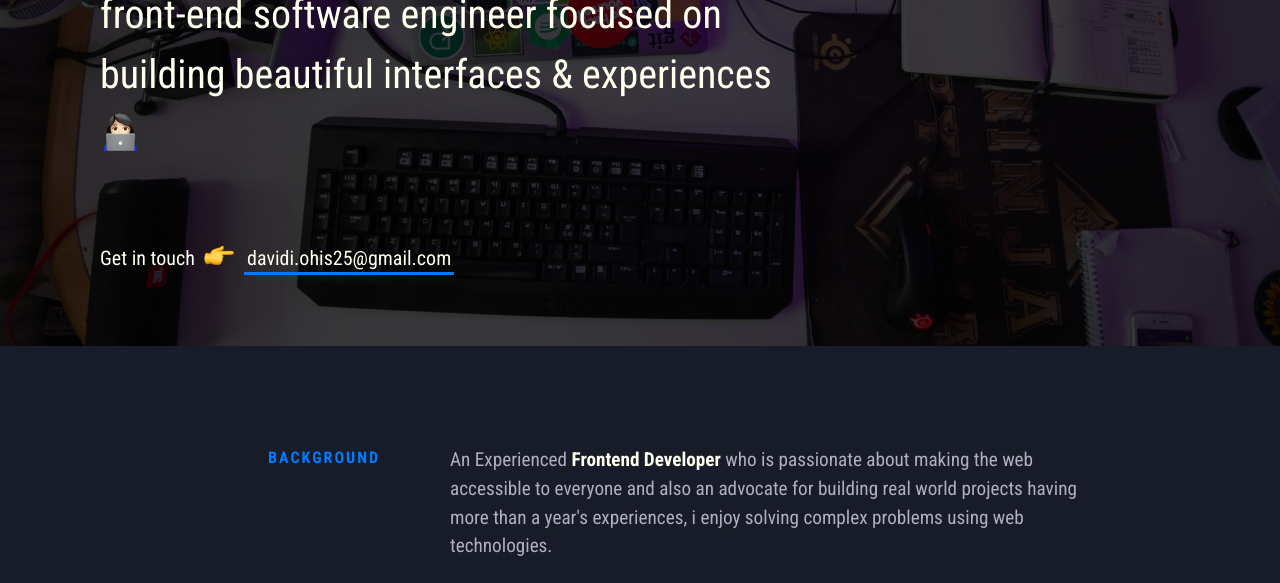
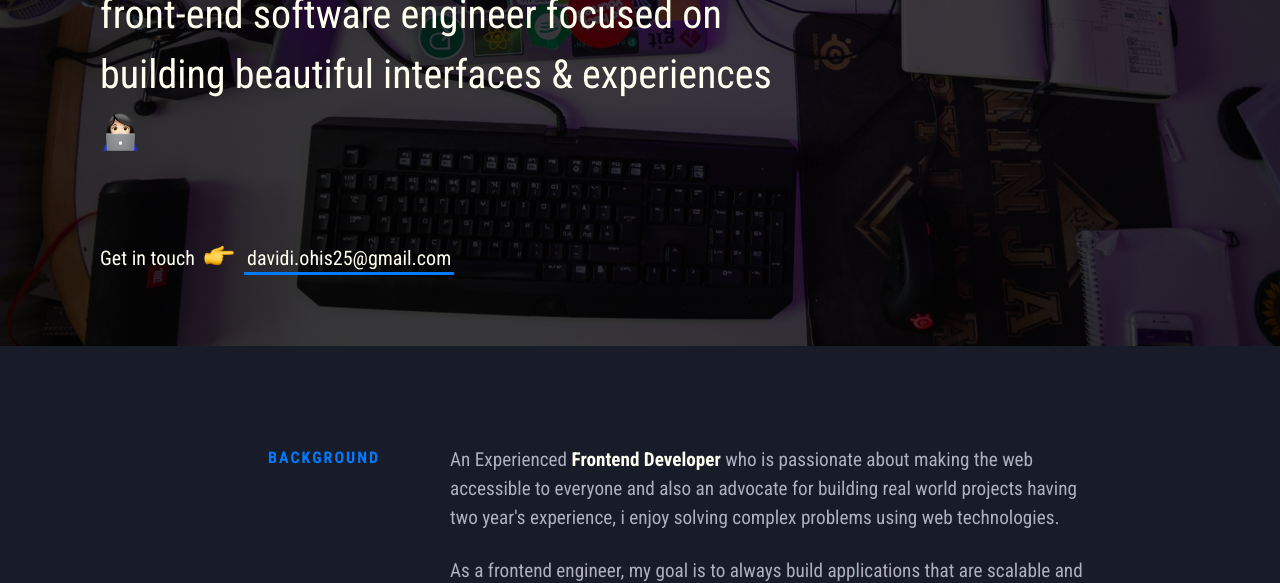
Before and after one commit to Davidohis/Dev-Portfoilo, a website: page index.html in a window 1280 px wide. Shown: the part 374-957 px from the top of the page. Drawn offline with Linux system fonts and the light colour scheme.

Commit message:
updating portfolio

```diff
--- a/index.html
+++ b/index.html
@@ -57,7 +57,7 @@
                 <div class="section__content">
                     <p>
                         An Experienced <strong>Frontend Developer</strong> who is passionate about making the web accessible to everyone and also an advocate
-                        for building real world projects having more than a year's experiences, i enjoy solving complex problems using web technologies.
+                        for building real world projects having two year's experience, i enjoy solving complex problems using web technologies.
                     </p>
                     <p>As a frontend engineer, my goal is to always build applications that are scalable and efficient
                         under the hood while providing engaging, pixel-perfect user experiences. </p>
```
